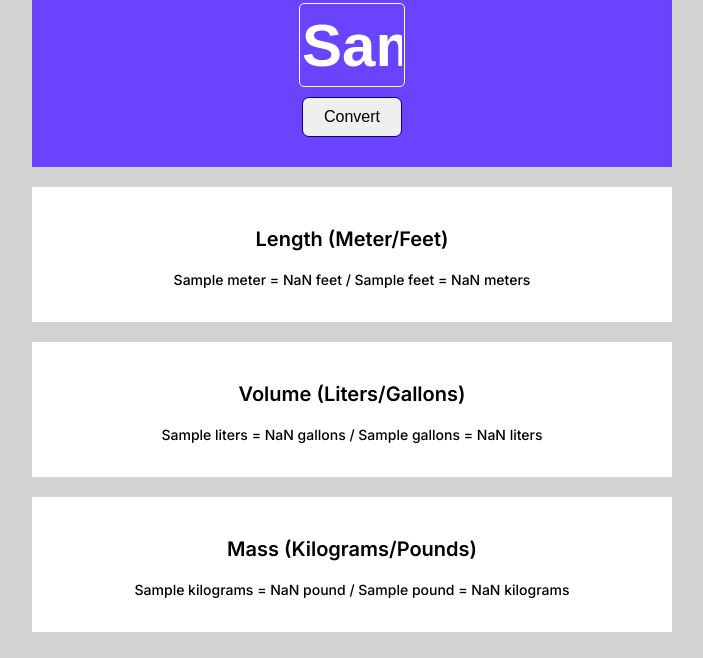
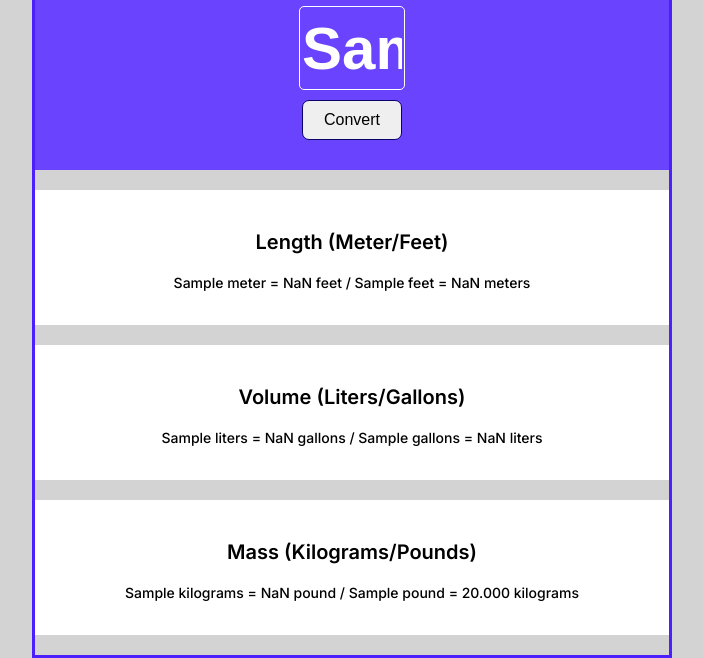
Before and after one commit to stateofminddesignz/metrix-unit-converter, a plain HTML site: page index.html in a window 1280 px wide. Both pictures are taken after typing "Sample" into the empty fields and a click on the button "Convert". Shown: the part 167-825 px from the top of the page, without its empty margins (288-991 px from the left). Drawn offline with Linux system fonts and the light colour scheme.

Commit message:
fixed to toFixed

```diff
--- a/index.js
+++ b/index.js
@@ -15,9 +15,9 @@ const poundToKilo = 0.45359237
 convertBtn.addEventListener("click", function() {
     let baseValue = inputEl.value
 
-    lengthEl.textContent = `${baseValue} meter = ${baseValue * meterToFeet.toFixed(3)} feet / ${baseValue} feet = ${baseValue * feetToMeter.toFixed(3)} meters`
-    volumeEl.textContent = `${baseValue} liters = ${baseValue * literToGallon.toFixed(3)} gallons / ${baseValue} gallons = ${baseValue * gallonsToLiters.toFixed(3)} liters`
-    massEl.textContent = `${baseValue} kilograms = ${baseValue * kiloToPound.toFixed(3)} pound / ${baseValue} pound = ${baseValue * poundToKilo.toFixed(3)} kilograms`
+    lengthEl.textContent = `${baseValue} meter = ${(baseValue * meterToFeet).toFixed(3)} feet / ${baseValue} feet = ${(baseValue * feetToMeter).toFixed(3)} meters`
+    volumeEl.textContent = `${baseValue} liters = ${(baseValue * literToGallon).toFixed(3)} gallons / ${baseValue} gallons = ${(baseValue * gallonsToLiters).toFixed(3)} liters`
+    massEl.textContent = `${baseValue} kilograms = ${(baseValue * kiloToPound).toFixed(3)} pound / ${baseValue} pound = ${(20).toFixed(3)} kilograms`
 })
 
 //for first one find feet To meter
--- a/styles.css
+++ b/styles.css
@@ -11,6 +11,7 @@ body{
 }
 #main-body{
     margin-top:50px;
+    border: #4c20fb solid 3px
 
 }
 .main{
```
Also changed, not shown: 1 other file.
